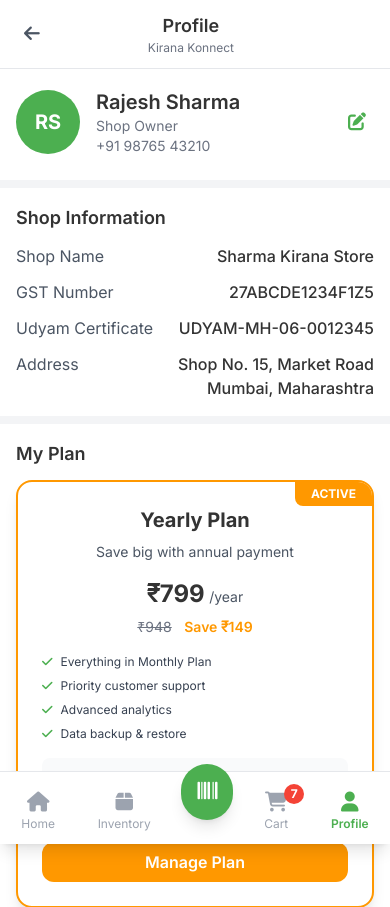
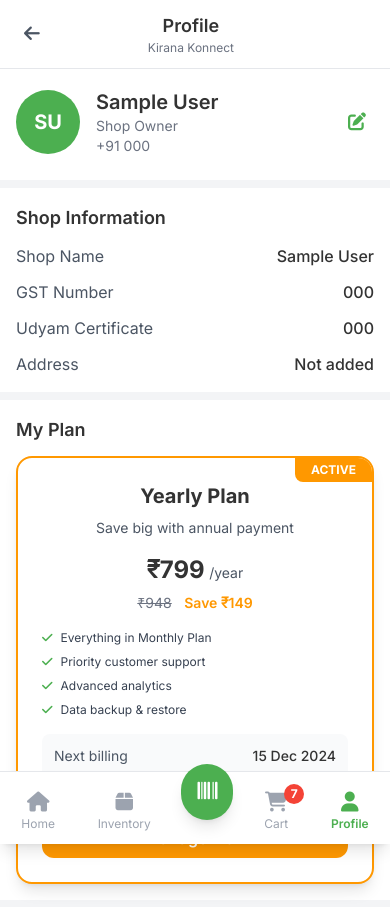
Before and after one commit to lovableguyzayed/kirana-konnect_html, a Flask app: page /profile in a window 390 px wide. Shown: the top 907 px of the page. Run offline with Flask 3, Linux system fonts and the light colour scheme; a user stored in the database is signed in; tables that the repository leaves empty hold one stand-in row (values such as "Sample post").

Commit message:
Profile and Change Password now really save
Change Password showed 'updated successfully' without changing anything,
and Edit Profile only changed the screen. Both now call new endpoints
(/api/auth/change-password needs the current password and is rate
limited; PUT /api/auth/profile validates mobile and GSTIN). The profile
page shows the signed-in owner's real details instead of a made-up
'Rajesh' with a fake GSTIN, so a GSTIN added later reaches invoices.

Co-Authored-By: Claude Opus 5.5 <noreply@anthropic.com>
Claude-Session: https://claude.ai/code/session_01QY28zQnXjNd3LVKNcpXtpT

```diff
--- a/app.py
+++ b/app.py
@@ -222,6 +222,8 @@ def auth_status():
     if current_user.is_authenticated:
         payload['phone'] = current_user.phone
         payload['gst_number'] = current_user.gst_number
+        payload['email'] = current_user.email
+        payload['udyam_number'] = current_user.udyam_number
     return jsonify(payload)
 
 @app.route('/api/auth/signup', methods=['POST'])
@@ -395,6 +397,53 @@ def auth_reset_password():
         db.session.rollback()
         app.logger.error(f"Password reset error: {e}")
         return jsonify({'success': False, 'error': 'Could not reset the password'}), 500
+
+@app.route('/api/auth/profile', methods=['PUT'])
+def auth_update_profile():
+    """Save the owner's profile (name, phone, email, shop name, GSTIN, Udyam)."""
+    data = request.get_json() or {}
+    user = current_user
+    owner_name = (data.get('owner_name') or '').strip()
+    shop_name = (data.get('shop_name') or '').strip()
+    phone = ''.join(ch for ch in (data.get('phone') or '') if ch.isdigit())[-10:]
+    email = (data.get('email') or '').strip().lower() or None
+    gst = (data.get('gst_number') or '').strip().upper() or None
+    if not owner_name or not shop_name:
+        return jsonify({'success': False, 'error': 'Name and shop name are required'}), 400
+    if len(phone) != 10 or phone[0] not in '6789':
+        return jsonify({'success': False, 'error': 'Enter a valid 10-digit mobile number'}), 400
+    if gst and len(gst) != 15:
+        return jsonify({'success': False, 'error': 'GSTIN must be 15 characters'}), 400
+    other = User.query.filter(User.id != user.id,
+                              db.or_(User.phone == phone, User.email == email if email else False)).first()
+    if other:
+        return jsonify({'success': False, 'error': 'This phone or email is already used by another account'}), 409
+    try:
+        user.owner_name, user.shop_name, user.phone, user.email = owner_name, shop_name, phone, email
+        user.gst_number = gst
+        user.udyam_number = (data.get('udyam_number') or '').strip() or None
+        db.session.commit()
+        return jsonify({'success': True})
+    except Exception as e:
+        db.session.rollback()
+        app.logger.error(f"Profile update error: {e}")
+        return jsonify({'success': False, 'error': 'Could not save the profile'}), 500
+
+@app.route('/api/auth/change-password', methods=['POST'])
+def auth_change_password():
+    """Change password; the current password must be entered first."""
+    data = request.get_json() or {}
+    if _rate_limited('chpw', current_user.id, limit=5, window=900):
+        return jsonify({'success': False, 'error': 'Too many attempts. Please wait 15 minutes.'}), 429
+    if not current_user.check_password(data.get('current_password') or ''):
+        _rate_hit('chpw', current_user.id)
+        return jsonify({'success': False, 'error': 'Current password is wrong'}), 400
+    new_password = data.get('new_password') or ''
+    if len(new_password) < 6:
+        return jsonify({'success': False, 'error': 'New password must be at least 6 characters'}), 400
+    current_user.set_password(new_password)
+    db.session.commit()
+    return jsonify({'success': True})
 
 @app.route('/logout')
 def logout():
--- a/templates/profile.html
+++ b/templates/profile.html
@@ -1698,6 +1698,21 @@
             // Check for highlight parameter on page load
             checkHighlightParam();
 
+            // Show the signed-in owner's real details (the page used to show a
+            // made-up "Rajesh" profile with a fake GSTIN).
+            fetch('/api/auth/status', { cache: 'no-store' })
+                .then(r => r.json())
+                .then(u => {
+                    if (!u.authenticated) return;
+                    const set = (id, v) => { const el = document.getElementById(id); if (el) el.value = v || ''; };
+                    set('editName', u.owner_name); set('editPhone', u.phone); set('editEmail', u.email);
+                    set('editShopName', u.shop_name); set('editGST', u.gst_number); set('editUdyam', u.udyam_number);
+                    set('editAddress', '');
+                    updateProfileDisplay(u.owner_name || '', u.phone ? '+91 ' + u.phone : '', u.email || '',
+                                         u.shop_name || '', u.gst_number || 'Not added', u.udyam_number || 'Not added', 'Not added');
+                })
+                .catch(() => {});
+
             const form = document.getElementById('changePasswordForm');
             form.addEventListener('submit', function(e) {
                 e.preventDefault();
@@ -1722,10 +1737,21 @@
                     return;
                 }
 
-                // Simulate password change (in real app, this would call an API)
-                // For demo purposes, we'll just show success
-                alert('Password updated successfully!');
-                closePasswordModal();
+                fetch('/api/auth/change-password', {
+                    method: 'POST',
+                    headers: { 'Content-Type': 'application/json' },
+                    body: JSON.stringify({ current_password: currentPassword, new_password: newPassword })
+                })
+                .then(r => r.json().then(d => ({ ok: r.ok, d })))
+                .then(({ ok, d }) => {
+                    if (ok && d.success) {
+                        alert('Password changed. Use the new password next time you sign in.');
+                        closePasswordModal();
+                    } else {
+                        alert(d.error || 'Could not change the password. Please try again.');
+                    }
+                })
+                .catch(() => alert('No internet. Password was NOT changed - please try again.'));
             });
         });
 
@@ -1761,12 +1787,23 @@
                 }
             }
 
-            // Update the profile display with new values
-            updateProfileDisplay(name, phone, email, shopName, gst, udyam, address);
-
-            // Close modal and show success message
-            closeEditProfile();
-            alert('Profile updated successfully!');
+            fetch('/api/auth/profile', {
+                method: 'PUT',
+                headers: { 'Content-Type': 'application/json' },
+                body: JSON.stringify({ owner_name: name, phone: phone, email: email,
+                                       shop_name: shopName, gst_number: gst, udyam_number: udyam })
+            })
+            .then(r => r.json().then(d => ({ ok: r.ok, d })))
+            .then(({ ok, d }) => {
+                if (ok && d.success) {
+                    updateProfileDisplay(name, phone, email, shopName, gst, udyam, address);
+                    closeEditProfile();
+                    alert('Profile saved.');
+                } else {
+                    alert(d.error || 'Could not save the profile. Please try again.');
+                }
+            })
+            .catch(() => alert('No internet. Profile was NOT saved - please try again.'));
         }
 
         function updateProfileDisplay(name, phone, email, shopName, gst, udyam, address) {
```
Also changed, not shown: tests/test_audit_fixes.py (+13 -0 lines).
